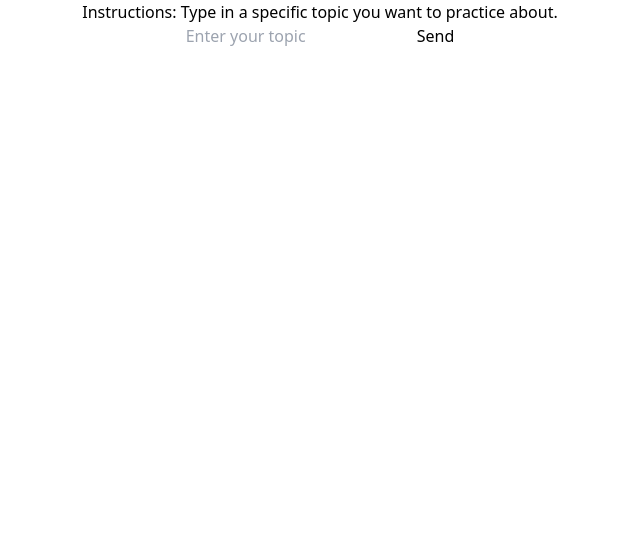
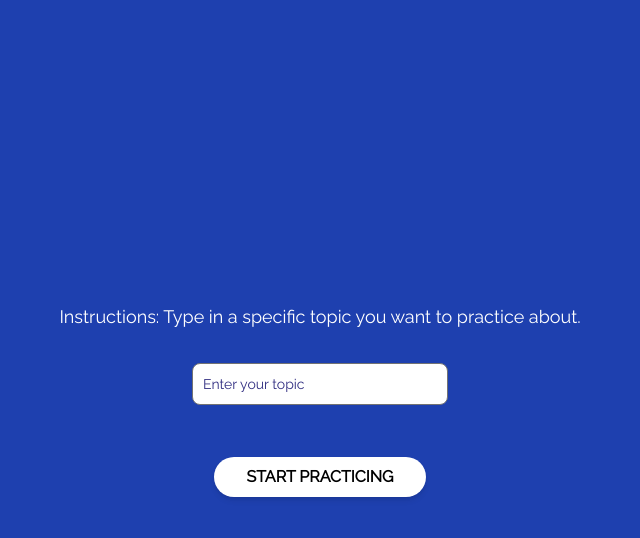
Before and after one commit to jvcent/ArguMentor, a React (Create React App) app in the folder client/: page /input in a window 1280 px wide. Shown: the top 538 px of the page, without its empty margins (320-960 px from the left). Built offline with nearby package versions, Linux system fonts and the light colour scheme.

Commit message:
Made UI prettier

```diff
--- a/client/src/pages/Input.jsx
+++ b/client/src/pages/Input.jsx
@@ -16,7 +16,7 @@ export const Input = () => {
             const data = { userInput };
             const response = await axios.post("/your-backend-endpoint", data);
             console.log("Response from the server:", response.data);
-            navigate("/input");
+            navigate("/chat");
         } catch (error) {
             console.error("Error sending data to the server:", error);
             // Handle errors as needed
@@ -24,10 +24,10 @@ export const Input = () => {
     }
     return (
         <>
-            <div>
-                <p>Instructions: Type in a specific topic you want to practice about.</p>
-                <input type="text" value={userInput} onChange={handleUserMessage} placeholder="Enter your topic"/>
-                <button onClick={handleButtonClick}>Send</button>
+            <div className="main-font bg-blue-800 flex flex-col items-center justify-center h-screen">
+                <p className="text-white text-lg mb-8">Instructions: Type in a specific topic you want to practice about.</p>
+                <input type="text" value={userInput} onChange={handleUserMessage} placeholder="Enter your topic" className="mb-8 relative bg-gray-50ring-0 outline-none border border-neutral-500 text-neutral-900 placeholder-indigo-900 text-sm rounded-lg focus:ring-violet-500  focus:border-violet-500 block w-64 p-2.5 checked:bg-emerald-500"/>
+                <button className="mt-5 relative py-2 px-8 text-black text-base font-bold uppercase rounded-[50px] overflow-hidden bg-white transition-all duration-400 ease-in-out shadow-md hover:scale-105 hover:text-white hover:shadow-lg active:scale-90 before:absolute before:top-0 before:-left-full before:w-full before:h-full before:bg-gradient-to-r before:from-violet-400 before:to-blue-500 before:transition-all before:duration-500 before:ease-in-out before:z-[-1] before:rounded-[50px] hover:before:left-0" onClick={handleButtonClick}>Start Practicing</button>
             </div>
         </>
     )
```
